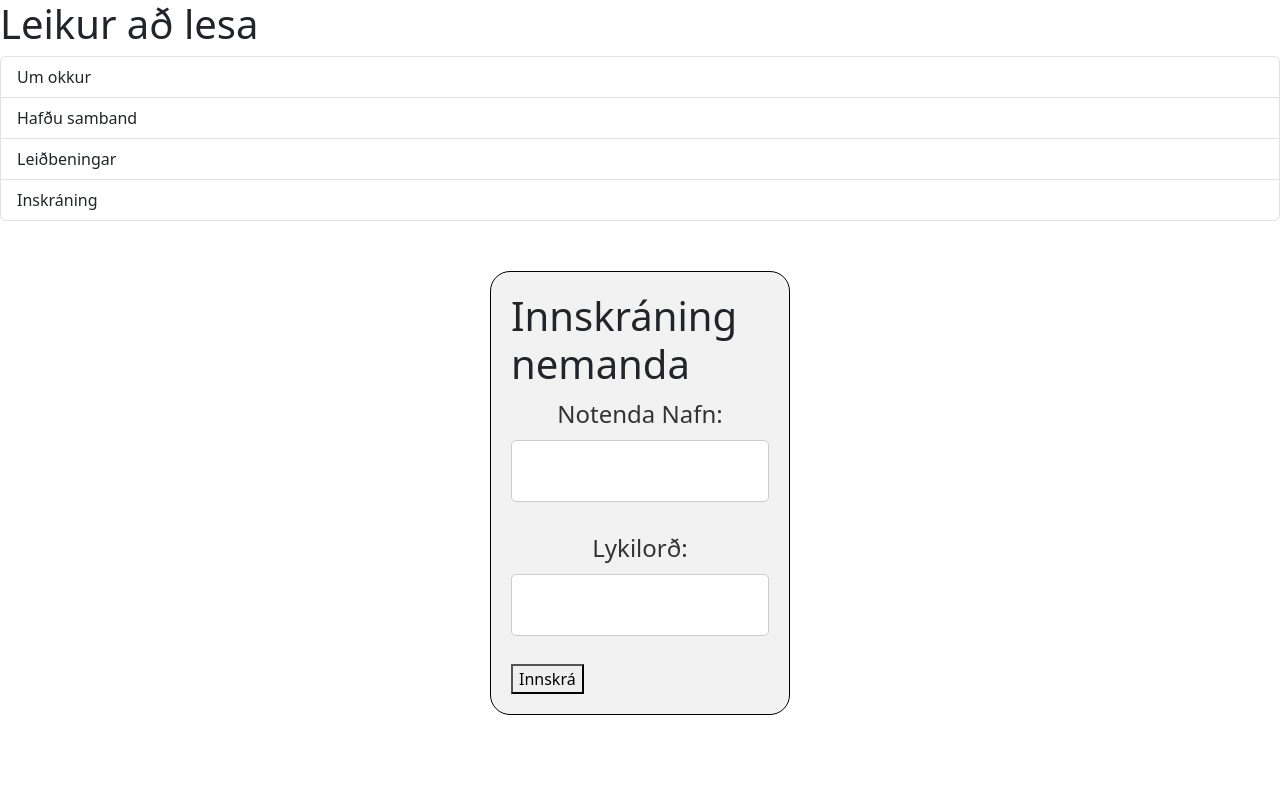
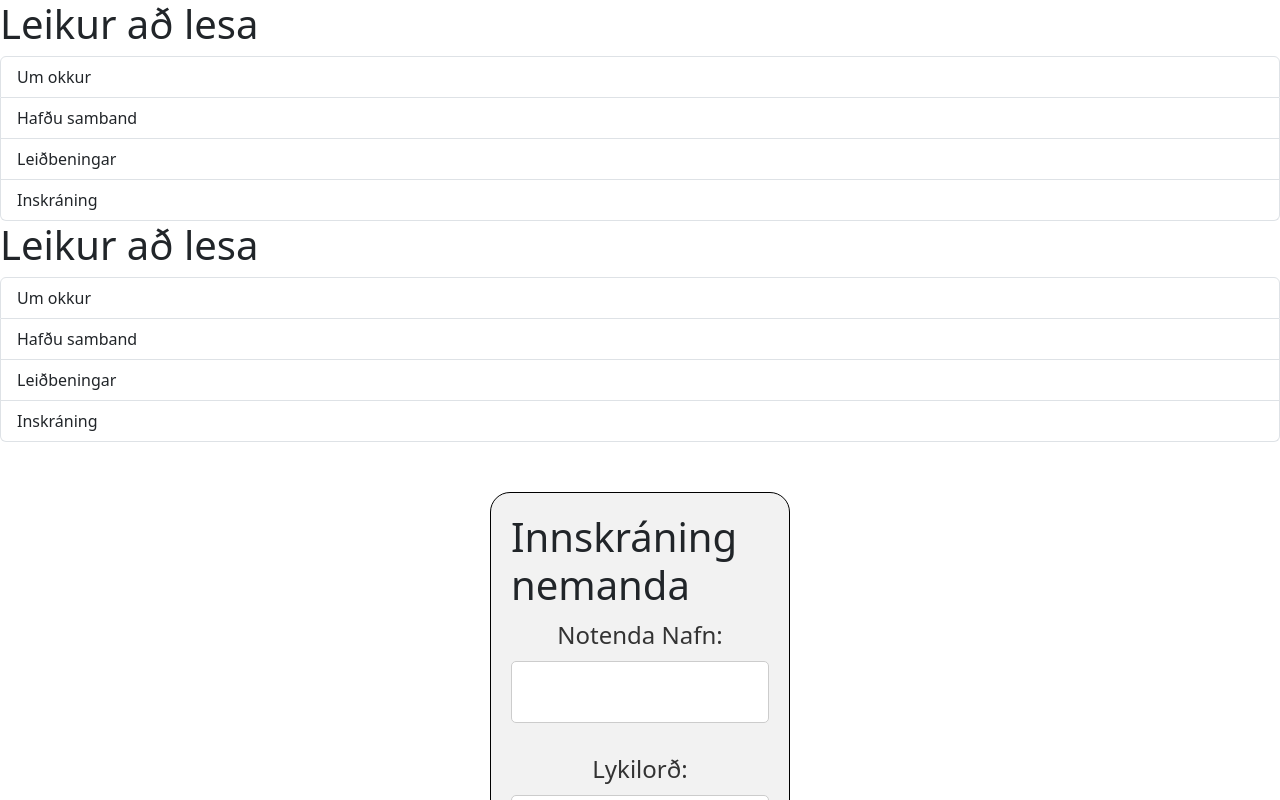
Before and after one commit to LeikuradLesa/vefApp, a React (Vite) app in the folder vefsida/: page / in a window 1280 px wide. Shown: the top 800 px of the page. Built offline with nearby package versions, Linux system fonts and the light colour scheme.

Commit message:
allt að gerast

```diff
--- a/vefsida/src/App.tsx
+++ b/vefsida/src/App.tsx
@@ -3,7 +3,7 @@ import ListGroup from "./components/ListGroup";
 import Login from "./components/Login";
 import Signup from "./components/Signup";
 import AboutUs from "./components/about-us";
-import Footer from "./components/footer";
+import Homepage from "./components/Homepage";
 
 function App() {
   let items = ["Um okkur", "Hafðu samband", "Leiðbeningar", "Inskráning"];
@@ -21,15 +21,13 @@ function App() {
           onSelectItem={handleSelectectItem}
         />
         <Routes>
+          <Route path="/" element={<Homepage />} />
           <Route path="/login" element={<Login />} />
           <Route path="/signup" element={<Signup />} />
           <Route path="/about-us" element={<AboutUs />} />
 
         </Routes>
-        <Login />
-        <Signup />
-        <AboutUs />
-        <Footer />
+
       </div>
     </Router>
   );
--- /dev/null
+++ b/vefsida/src/components/Homepage.tsx
@@ -0,0 +1,30 @@
+
+import React from "react";
+import ListGroup from "./ListGroup";
+import Login from "./Login";
+import Signup from "./Signup";
+import AboutUs from "./about-us";
+import Footer from "./footer";
+
+function Homepage() {
+    let items = ["Um okkur", "Hafðu samband", "Leiðbeningar", "Inskráning"];
+    const handleSelectectItem = (item: any) => {
+        console.log(item);
+    };
+    return (
+        <React.Fragment>
+            <ListGroup
+                items={items}
+                heading="Leikur að lesa"
+                onSelectItem={handleSelectectItem}
+            />
+
+            <Login />
+            <Signup />
+            <AboutUs />
+            <Footer />
+        </React.Fragment>
+    );
+}
+
+export default Homepage;
```
